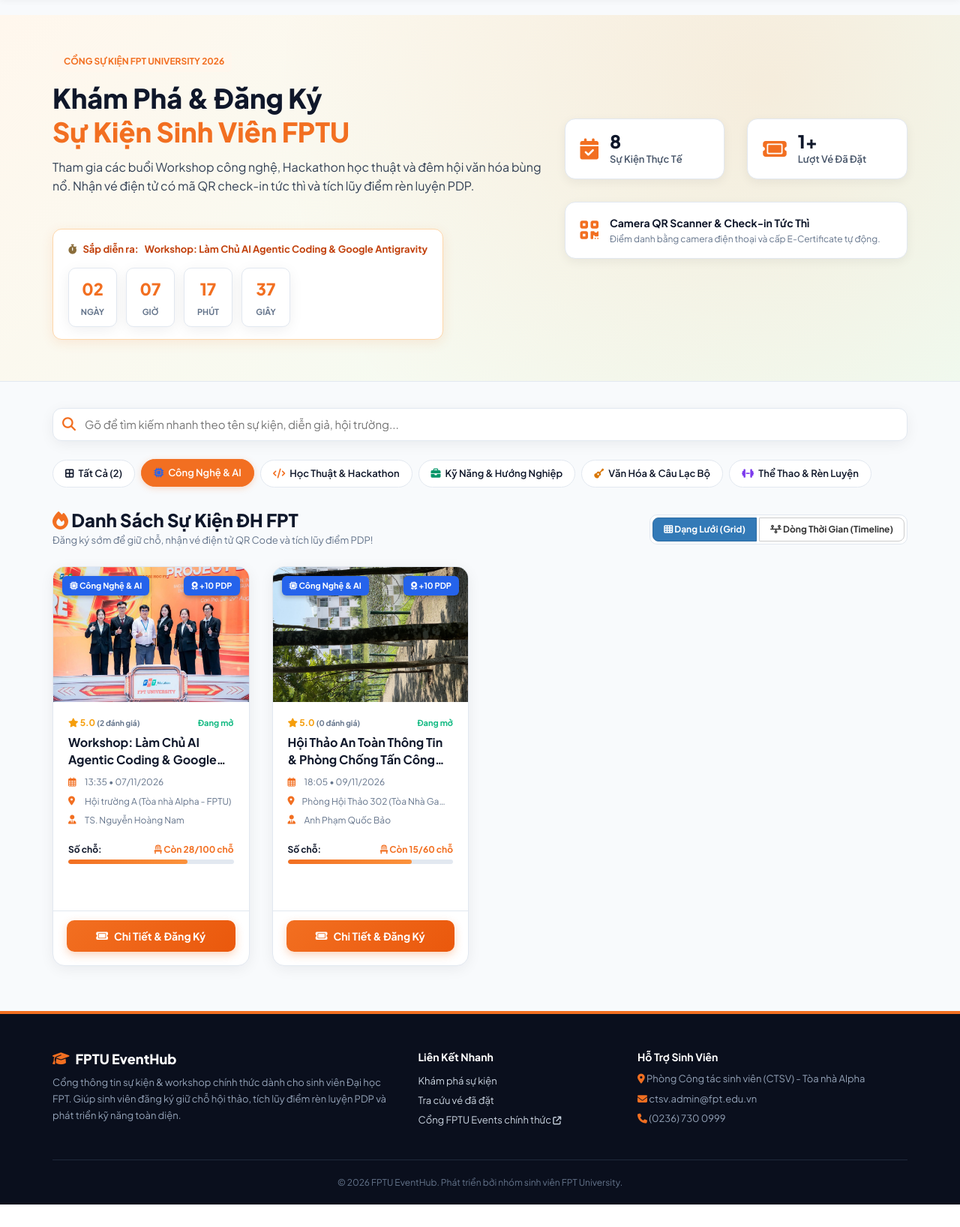
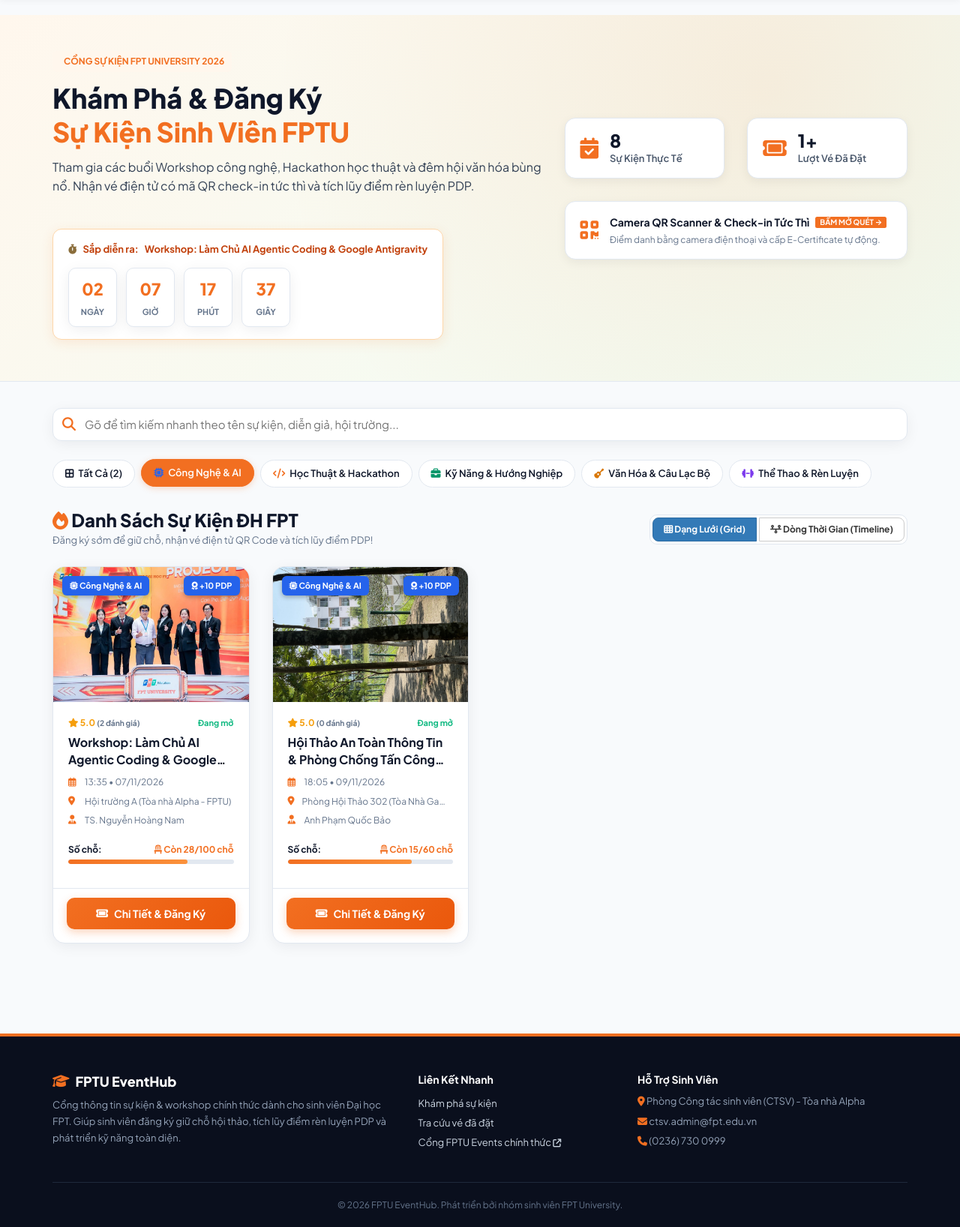
Before and after one commit to CongDung0506/FPTU-EventHub, a Flask app: page /?cat=tech-ai in a window 1280 px wide. Shown: the part 66-1702 px from the top of the page at 75% size. Before the commit the page ends 1672 px from the top, so only its background shows below. Run offline with Flask 3, Linux system fonts and the light colour scheme; a user stored in the database is signed in; data comes from the database, SQL or seed files in the repository; some libraries are stand-ins or nearby versions.

Commit message:
feat: make Camera QR card clickable, enforce FPT login before accessing portal, and fix grid wrap to scroll vertically only

```diff
--- a/app.py
+++ b/app.py
@@ -67,6 +67,15 @@ def auto_init_database():
             seed_data_internal()
     except Exception as e:
         print(f"Notice DB init: {e}")
+
+@app.before_request
+def require_fpt_login():
+    # Bat buoc tat ca nguoi dung phai dang nhap FPT Mail truoc khi truy cap vao cong su kien
+    public_endpoints = ("login", "quick_login", "register", "static", "serve_static_fallback")
+    if request.endpoint and request.endpoint in public_endpoints:
+        return None
+    if not current_user.is_authenticated:
+        return redirect(url_for("login"))
 
 
 # --- Authentication Routes ---------------------------------------------------
@@ -498,8 +507,9 @@ def export_attendees_csv(event_id):
 
 
 # --- Check-in Desk (Manual & Camera QR Code Scanner) -----------------------
+@app.route("/check-in", methods=["GET", "POST"])
 @app.route("/organizer/check-in", methods=["GET", "POST"])
-@organizer_required
+@login_required
 def check_in():
     form = CheckInManualForm()
     check_result = None
@@ -548,7 +558,7 @@ def check_in():
 
 
 @app.route("/api/check-in/scan", methods=["POST"])
-@organizer_required
+@login_required
 def api_scan_checkin():
     data = request.get_json() or {}
     raw_code = data.get("ticket_code", "").strip()
--- a/static/css/style.css
+++ b/static/css/style.css
@@ -331,6 +331,25 @@ body {
   border-color: var(--feh-primary);
   transform: translateY(-1px);
   box-shadow: 0 2px 8px rgba(242, 111, 33, 0.25);
+}
+
+/* Event Grid Container: Strict Wrap to ensure Vertical Scrolling Only (No Horizontal Overflow) */
+#events-grid {
+  display: flex !important;
+  flex-wrap: wrap !important;
+  margin-left: -15px;
+  margin-right: -15px;
+}
+
+#events-grid > .feh-event-item {
+  display: flex;
+  flex-direction: column;
+  margin-bottom: 30px;
+}
+
+html, body {
+  overflow-x: hidden !important;
+  max-width: 100vw;
 }
 
 /* --- Event Cards Grid --- */
--- a/static/js/main.js
+++ b/static/js/main.js
@@ -158,6 +158,7 @@ function initViewSwitcher() {
       localStorage.setItem("feh-view-mode", "timeline");
     } else {
       gridView.style.display = "flex";
+      gridView.style.flexWrap = "wrap";
       timelineView.style.display = "none";
       btnGrid.className = "btn btn-sm btn-primary";
       btnTimeline.className = "btn btn-sm btn-default";
--- a/templates/base.html
+++ b/templates/base.html
@@ -15,7 +15,7 @@
   <link rel="stylesheet" href="https://cdn.jsdelivr.net/npm/bootstrap@3.4.1/dist/css/bootstrap.min.css">
 
   <!-- Custom BEM Scoped Stylesheet with Cache Buster -->
-  <link rel="stylesheet" href="{{ url_for('static', filename='css/style.css') }}?v=3.2">
+  <link rel="stylesheet" href="{{ url_for('static', filename='css/style.css') }}?v=3.3">
 
   <!-- Inline Fallback Styles to Prevent FOUC (Flash of Unstyled Content) -->
   <style>
@@ -40,12 +40,18 @@
       --feh-text-muted: #94a3b8;
       --feh-border: #334155;
     }
-    body {
+    html, body {
       font-family: 'Plus Jakarta Sans', -apple-system, BlinkMacSystemFont, "Segoe UI", Roboto, sans-serif !important;
       background-color: var(--feh-bg-body);
       color: var(--feh-text-main);
       margin: 0;
       padding: 0;
+      overflow-x: hidden !important;
+      max-width: 100vw;
+    }
+    #events-grid {
+      display: flex !important;
+      flex-wrap: wrap !important;
     }
     .feh-navbar {
       background: rgba(255, 255, 255, 0.95);
--- a/templates/home.html
+++ b/templates/home.html
@@ -68,13 +68,16 @@
             </div>
           </div>
           <div class="col-xs-12">
-            <div class="feh-hero__stats-card">
-              <i class="fa-solid fa-qrcode feh-hero__stats-icon"></i>
+            <a href="{{ url_for('check_in') }}" class="feh-hero__stats-card" style="text-decoration:none;cursor:pointer;display:flex;align-items:center;" title="Bấm để mở Bàn Check-in quét mã QR bằng Camera">
+              <i class="fa-solid fa-qrcode feh-hero__stats-icon" style="color:var(--feh-primary);"></i>
               <div>
-                <strong style="color:var(--feh-text-main);font-size:14px;">Camera QR Scanner & Check-in Tức Thì</strong>
-                <p style="font-size:12px;color:var(--feh-text-muted);margin:0;">Điểm danh bằng camera điện thoại và cấp E-Certificate tự động.</p>
+                <div style="display:flex;align-items:center;gap:8px;">
+                  <strong style="color:var(--feh-text-main);font-size:14px;">Camera QR Scanner & Check-in Tức Thì</strong>
+                  <span class="label label-warning" style="font-size:10px;text-transform:uppercase;background:var(--feh-primary);">Bấm Mở Quét →</span>
+                </div>
+                <p style="font-size:12px;color:var(--feh-text-muted);margin:2px 0 0;">Điểm danh bằng camera điện thoại và cấp E-Certificate tự động.</p>
               </div>
-            </div>
+            </a>
           </div>
         </div>
       </div>
```
